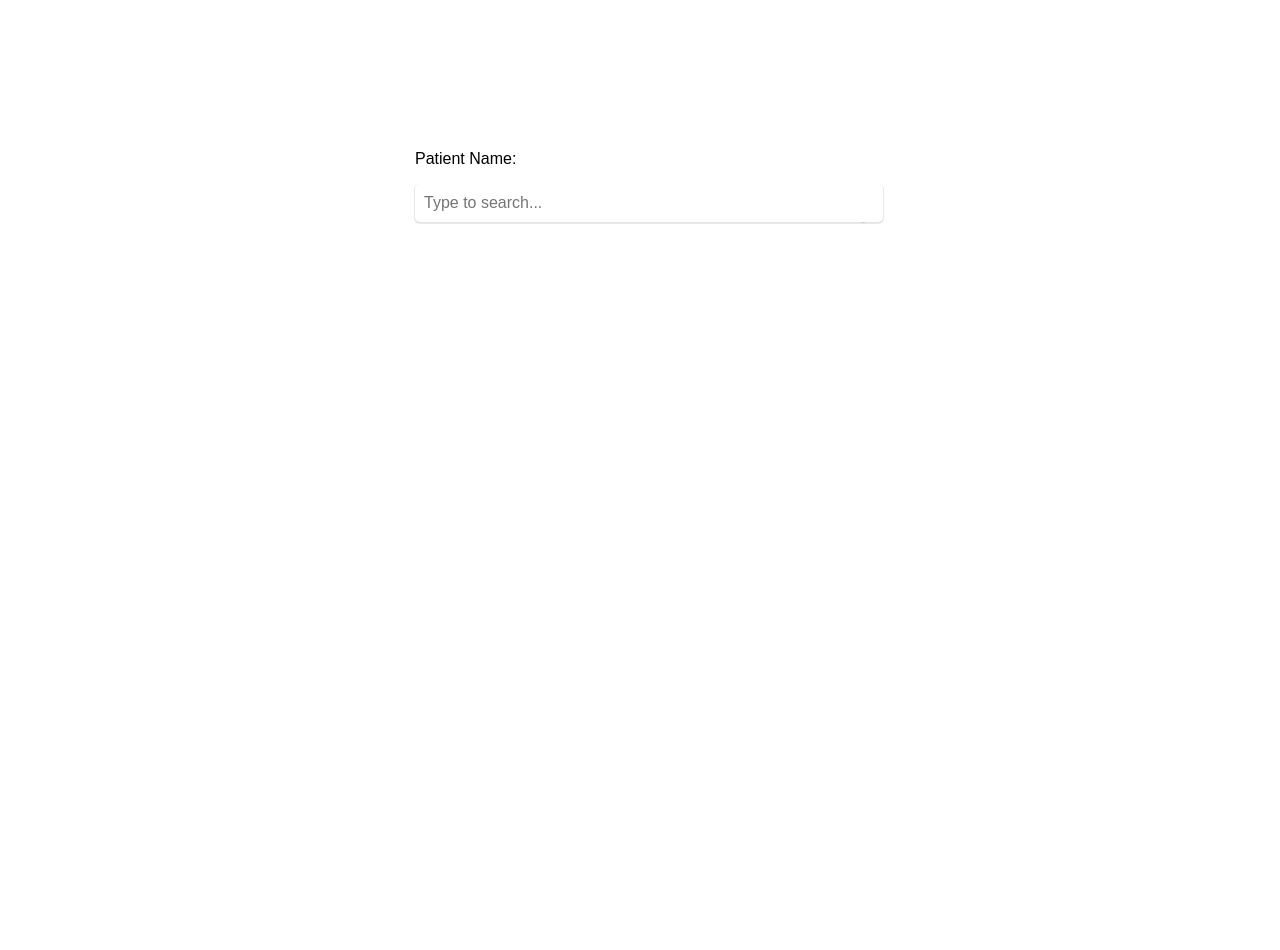
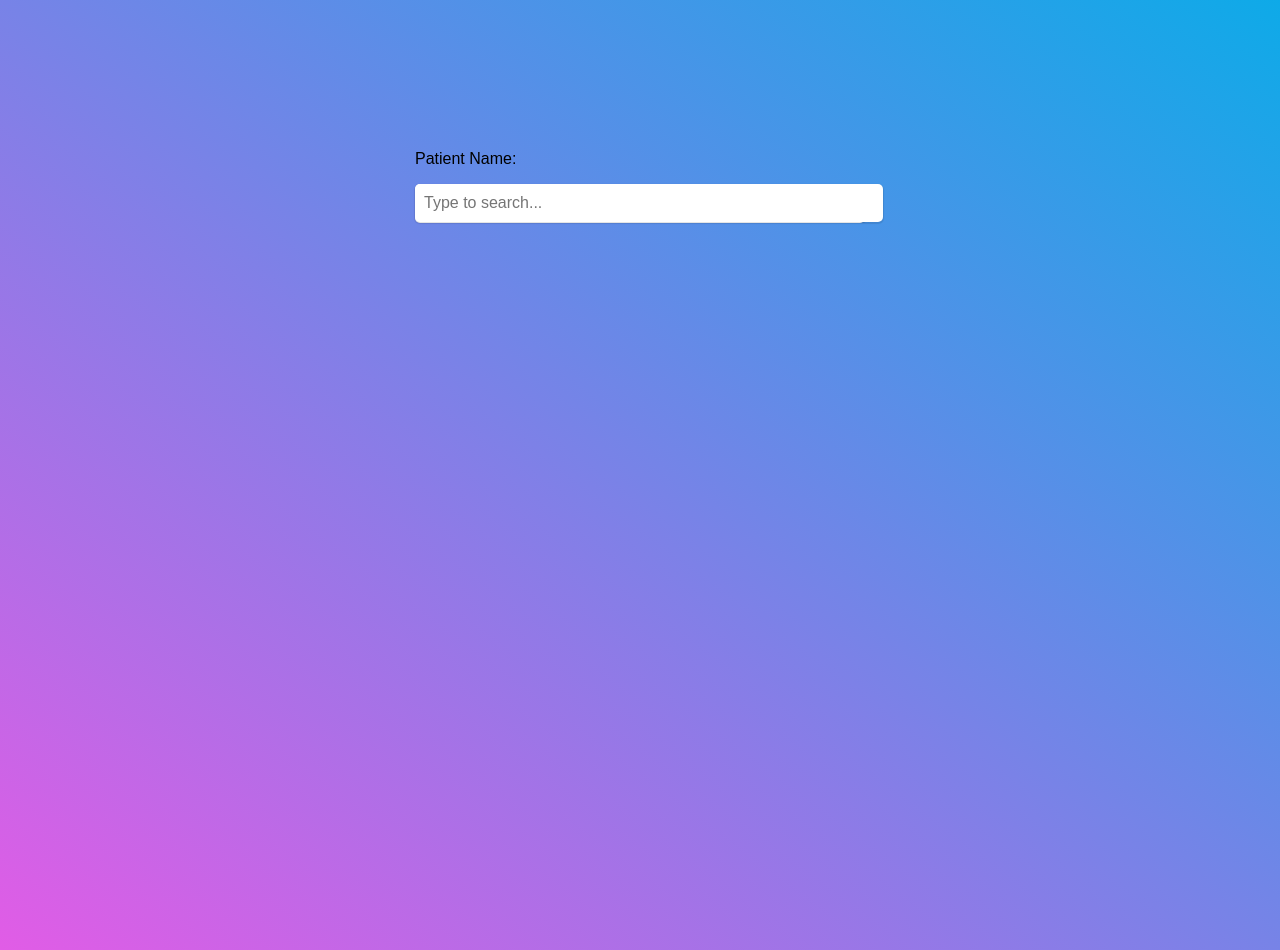
Before and after one commit to agarwalrahul30/BullishSEO-Intern-Task, a plain HTML site: page index.html in a window 1280 px wide. Drawn offline with nearby package versions, Linux system fonts and the light colour scheme.

Commit message:
Add webpage bg-color

```diff
--- a/css/style.css
+++ b/css/style.css
@@ -2,7 +2,7 @@ body {
     font-family: arial;
     font-size: 16px;
     margin: 0;
-    /* background: linear-gradient(to right top, #e15ce6, #0eaae8); */
+    background: linear-gradient(to right top, #e15ce6, #0eaae8);
     min-height: 100vh;
 }
 
```
